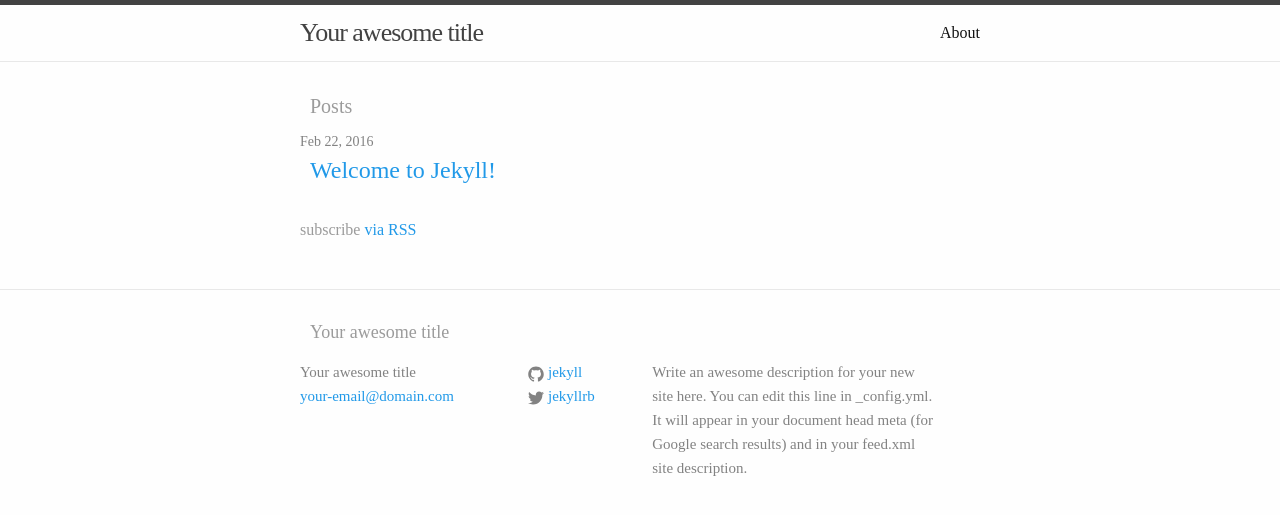
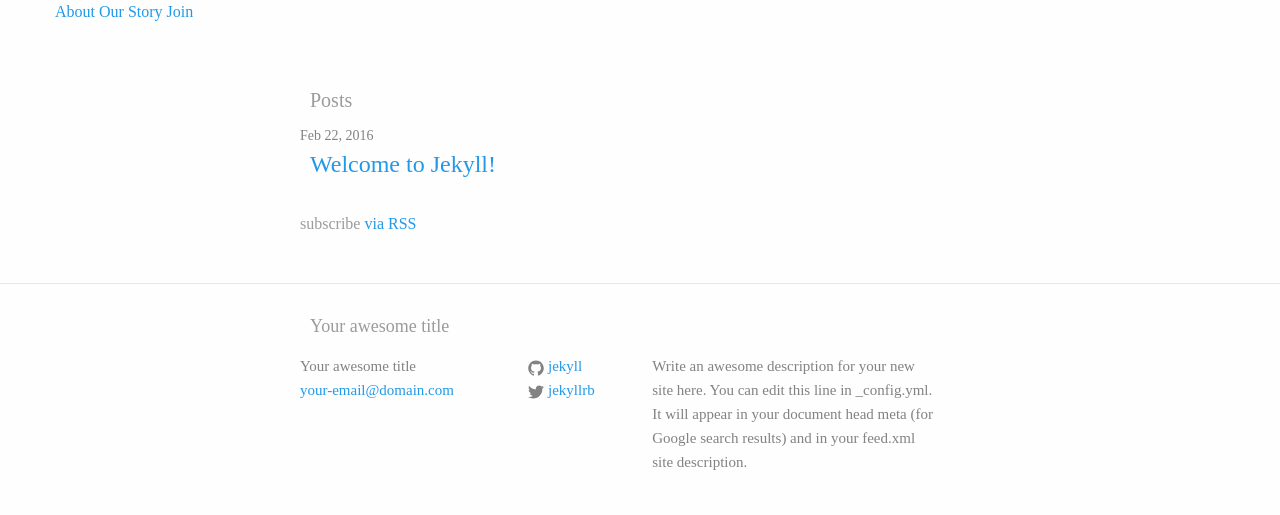
Before and after one commit to naidurubini/empact.cc, a Jekyll site: the page built from index.html, in a window 1280 px wide. Shown: the top 515 px of the page. Built offline with Jekyll 4.4.1, drawn with Linux system fonts in a browser that asks for light colours; some web fonts are replaced.

Commit message:
Header Updates

```diff
--- a/_includes/header.html
+++ b/_includes/header.html
@@ -1,27 +1,9 @@
 <header class="site-header">
-
-  <div class="wrapper">
-
-    <a class="site-title" href="{{ site.baseurl }}/">{{ site.title }}</a>
-
-    <nav class="site-nav">
-      <a href="#" class="menu-icon">
-        <svg viewBox="0 0 18 15">
-          <path fill="#424242" d="M18,1.484c0,0.82-0.665,1.484-1.484,1.484H1.484C0.665,2.969,0,2.304,0,1.484l0,0C0,0.665,0.665,0,1.484,0 h15.031C17.335,0,18,0.665,18,1.484L18,1.484z"/>
-          <path fill="#424242" d="M18,7.516C18,8.335,17.335,9,16.516,9H1.484C0.665,9,0,8.335,0,7.516l0,0c0-0.82,0.665-1.484,1.484-1.484 h15.031C17.335,6.031,18,6.696,18,7.516L18,7.516z"/>
-          <path fill="#424242" d="M18,13.516C18,14.335,17.335,15,16.516,15H1.484C0.665,15,0,14.335,0,13.516l0,0 c0-0.82,0.665-1.484,1.484-1.484h15.031C17.335,12.031,18,12.696,18,13.516L18,13.516z"/>
-        </svg>
-      </a>
-
-      <div class="trigger">
-        {% for my_page in site.pages %}
-          {% if my_page.title %}
-          <a class="page-link" href="{{ my_page.url | prepend: site.baseurl }}">{{ my_page.title }}</a>
-          {% endif %}
-        {% endfor %}
-      </div>
-    </nav>
-
+<div class="row">
+  <div class="columns">
+    <a href="#">About</a>
+    <a href="#">Our Story</a>
+    <a href="#">Join</a>
   </div>
-
+</div>
 </header>
--- a/css/empact.scss
+++ b/css/empact.scss
@@ -34,6 +34,12 @@ h4 {
   padding-left: 10px;
 }
 
+.site-header{
+  border-top: 0;
+  border-bottom: 0;
+}
+
+
 //******* Foundation Overrides
 .column:last-child:not(:first-child),
 .columns:last-child:not(:first-child) {
```
Also changed, not shown: 5 other files.
